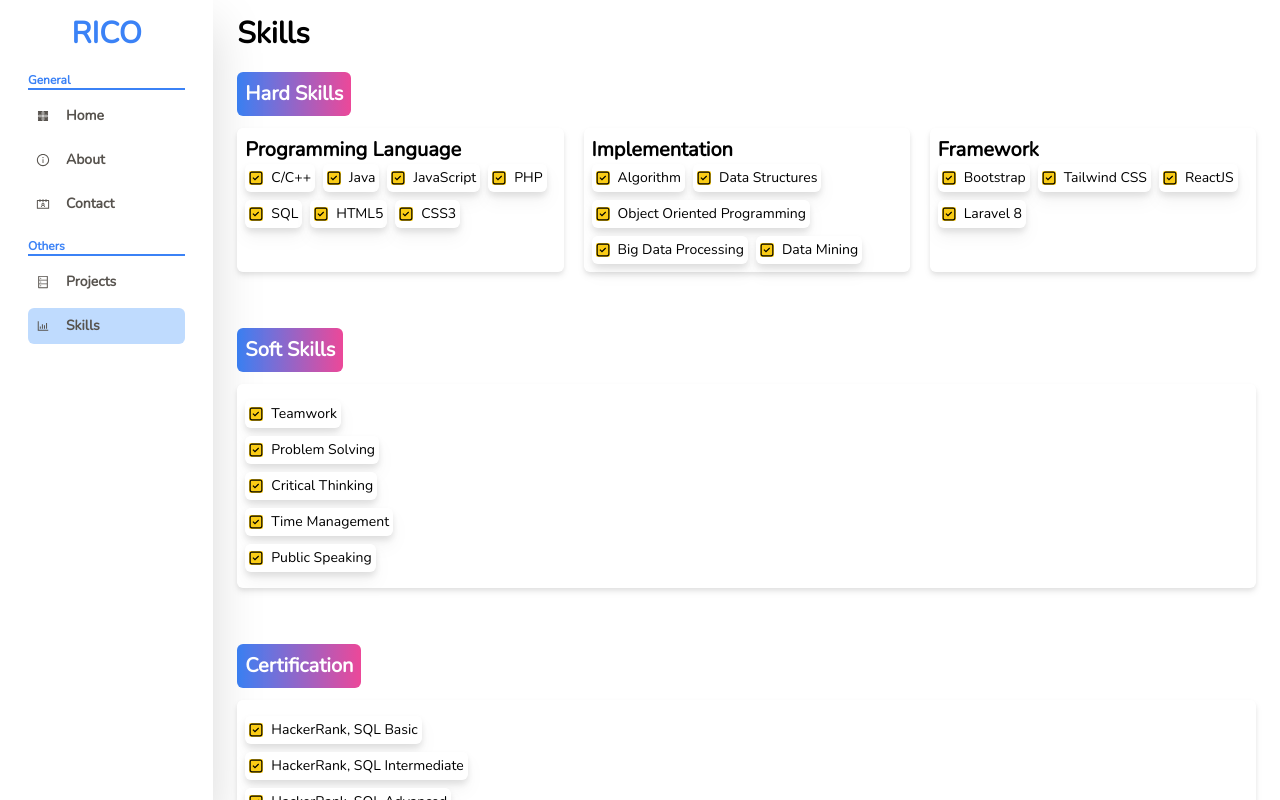
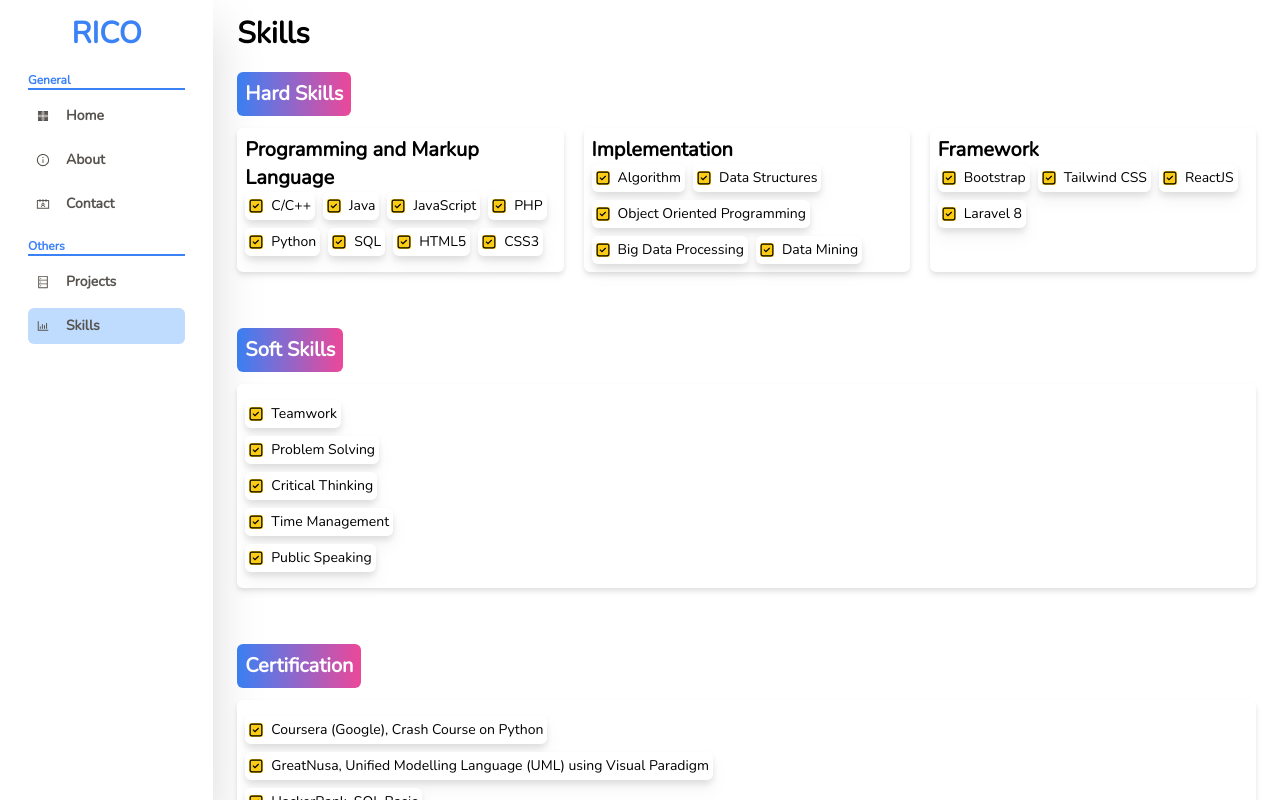
Before and after one commit to MustankLee/ORIC, a React (Create React App) app: page /Oric/skill in a window 1280 px wide. Built offline with nearby package versions, Linux system fonts and the light colour scheme.

Commit message:
add: certification

```diff
--- a/src/components/Others/Skill/Skill.js
+++ b/src/components/Others/Skill/Skill.js
@@ -15,7 +15,7 @@ export default function Skills() {
           </h3>
           <div className="flex gap-5 my-3 max-md:block">
             <div className="bg-white drop-shadow-md p-2 rounded-md w-1/3 max-md:w-full max-md:my-2">
-              <h3 className="font-semibold">Programming Language</h3>
+              <h3 className="font-semibold">Programming and Markup Language</h3>
               <div className="resp-crd-skl">
                 <p className="flex items-center bg-white drop-shadow-lg p-1 rounded-md w-max">
                   <CgCheckR className="mr-2 bg-yellow-400 rounded-sm" />
@@ -32,6 +32,10 @@ export default function Skills() {
                 <p className="flex items-center bg-white drop-shadow-lg p-1 rounded-md w-max">
                   <CgCheckR className="mr-2 bg-yellow-400 rounded-sm" />
                   PHP
+                </p>
+                <p className="flex items-center bg-white drop-shadow-lg p-1 rounded-md w-max">
+                  <CgCheckR className="mr-2 bg-yellow-400 rounded-sm" />
+                  Python
                 </p>
                 <p className="flex items-center bg-white drop-shadow-lg p-1 rounded-md w-max">
                   <CgCheckR className="mr-2 bg-yellow-400 rounded-sm" />
@@ -138,6 +142,14 @@ export default function Skills() {
           <div className="">
             <p className="flex items-center my-2 bg-white drop-shadow-lg p-1 rounded-md w-max">
               <CgCheckR className="mr-2 bg-yellow-400 rounded-sm" />
+              Coursera (Google), Crash Course on Python
+            </p>
+            <p className="flex items-center my-2 bg-white drop-shadow-lg p-1 rounded-md w-max">
+              <CgCheckR className="mr-2 bg-yellow-400 rounded-sm" />
+              GreatNusa, Unified Modelling Language (UML) using Visual Paradigm
+            </p>
+            <p className="flex items-center my-2 bg-white drop-shadow-lg p-1 rounded-md w-max">
+              <CgCheckR className="mr-2 bg-yellow-400 rounded-sm" />
               HackerRank, SQL Basic
             </p>
             <p className="flex items-center my-2 bg-white drop-shadow-lg p-1 rounded-md w-max">
```
